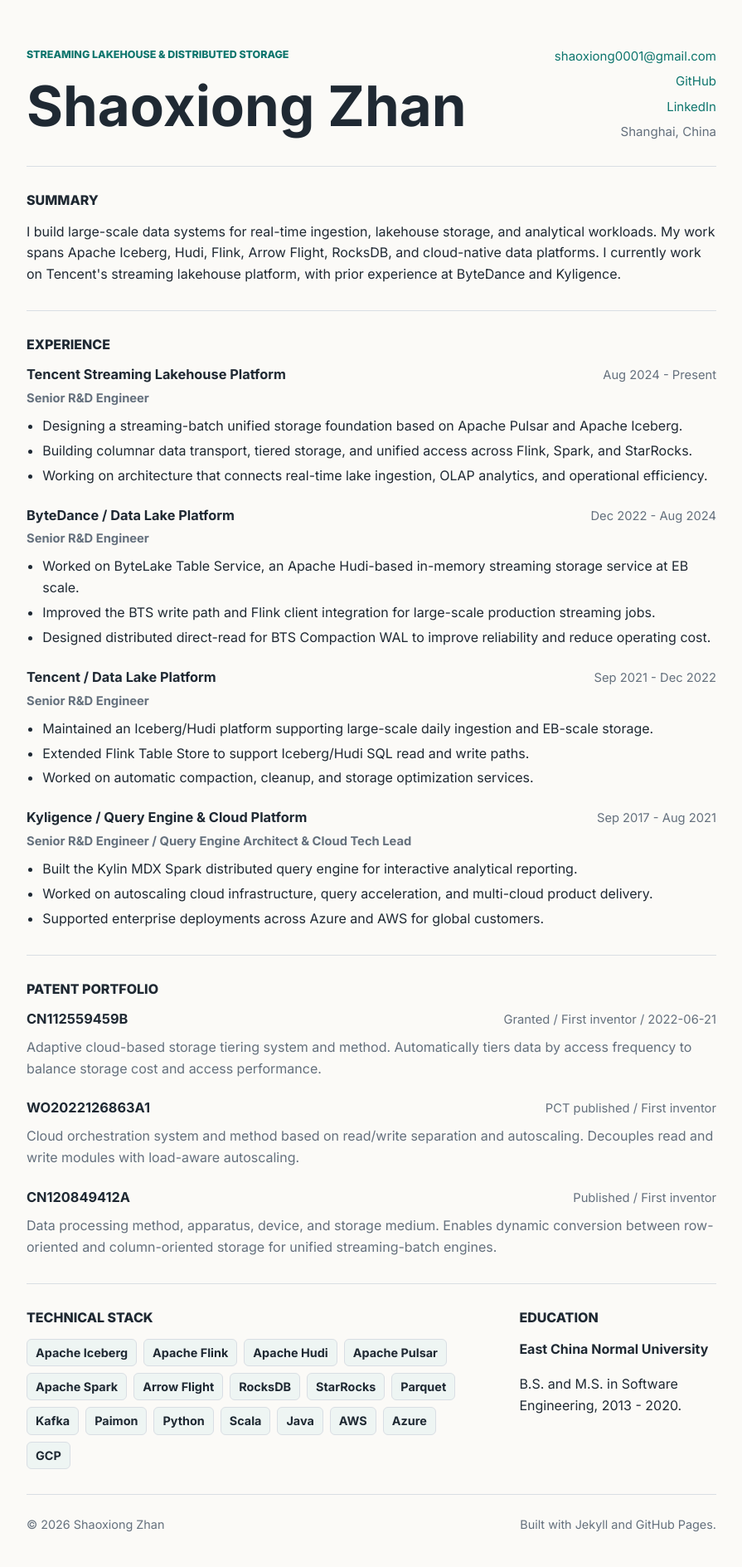
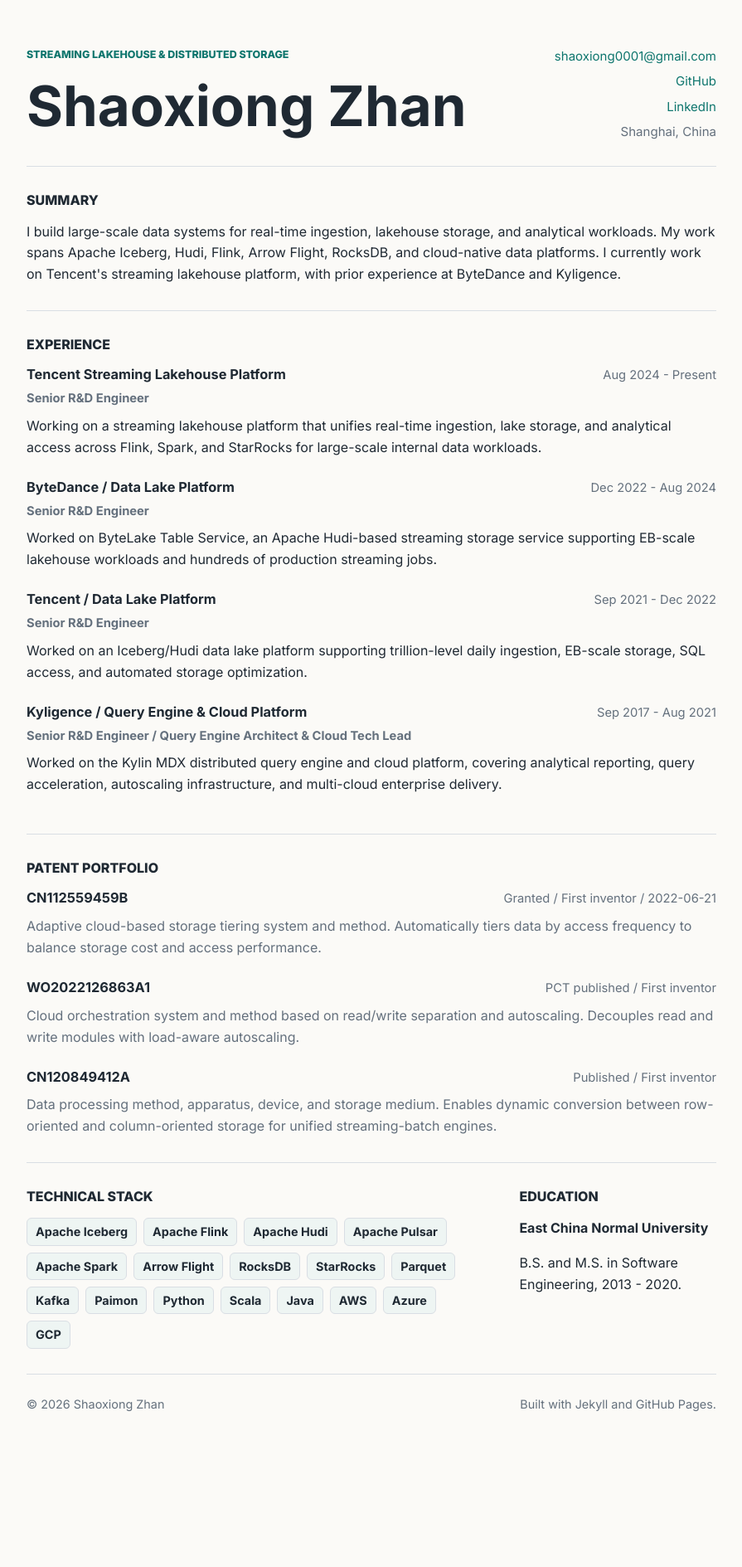
Before and after one commit to microbearz/microbearz.github.io, a Jekyll site: the page built from index.html, in a window 1280 px wide. Shown: the whole page at 83% size, without its empty margins (192-1087 px from the left). Built offline with Jekyll 4.4.1, drawn with Linux system fonts in a browser that asks for light colours; after the commit the page ends 1744 px from its top, so only the background shows below that.

Commit message:
Simplify experience descriptions

```diff
--- a/index.html
+++ b/index.html
@@ -35,11 +35,10 @@
         <span>Aug 2024 - Present</span>
       </div>
       <p class="role-title">Senior R&amp;D Engineer</p>
-      <ul>
-        <li>Designing a streaming-batch unified storage foundation based on Apache Pulsar and Apache Iceberg.</li>
-        <li>Building columnar data transport, tiered storage, and unified access across Flink, Spark, and StarRocks.</li>
-        <li>Working on architecture that connects real-time lake ingestion, OLAP analytics, and operational efficiency.</li>
-      </ul>
+      <p>
+        Working on a streaming lakehouse platform that unifies real-time ingestion, lake storage, and analytical access
+        across Flink, Spark, and StarRocks for large-scale internal data workloads.
+      </p>
     </article>
 
     <article class="role">
@@ -48,11 +47,10 @@
         <span>Dec 2022 - Aug 2024</span>
       </div>
       <p class="role-title">Senior R&amp;D Engineer</p>
-      <ul>
-        <li>Worked on ByteLake Table Service, an Apache Hudi-based in-memory streaming storage service at EB scale.</li>
-        <li>Improved the BTS write path and Flink client integration for large-scale production streaming jobs.</li>
-        <li>Designed distributed direct-read for BTS Compaction WAL to improve reliability and reduce operating cost.</li>
-      </ul>
+      <p>
+        Worked on ByteLake Table Service, an Apache Hudi-based streaming storage service supporting EB-scale lakehouse
+        workloads and hundreds of production streaming jobs.
+      </p>
     </article>
 
     <article class="role">
@@ -61,11 +59,10 @@
         <span>Sep 2021 - Dec 2022</span>
       </div>
       <p class="role-title">Senior R&amp;D Engineer</p>
-      <ul>
-        <li>Maintained an Iceberg/Hudi platform supporting large-scale daily ingestion and EB-scale storage.</li>
-        <li>Extended Flink Table Store to support Iceberg/Hudi SQL read and write paths.</li>
-        <li>Worked on automatic compaction, cleanup, and storage optimization services.</li>
-      </ul>
+      <p>
+        Worked on an Iceberg/Hudi data lake platform supporting trillion-level daily ingestion, EB-scale storage,
+        SQL access, and automated storage optimization.
+      </p>
     </article>
 
     <article class="role">
@@ -74,11 +71,10 @@
         <span>Sep 2017 - Aug 2021</span>
       </div>
       <p class="role-title">Senior R&amp;D Engineer / Query Engine Architect &amp; Cloud Tech Lead</p>
-      <ul>
-        <li>Built the Kylin MDX Spark distributed query engine for interactive analytical reporting.</li>
-        <li>Worked on autoscaling cloud infrastructure, query acceleration, and multi-cloud product delivery.</li>
-        <li>Supported enterprise deployments across Azure and AWS for global customers.</li>
-      </ul>
+      <p>
+        Worked on the Kylin MDX distributed query engine and cloud platform, covering analytical reporting,
+        query acceleration, autoscaling infrastructure, and multi-cloud enterprise delivery.
+      </p>
     </article>
   </section>
 
```
